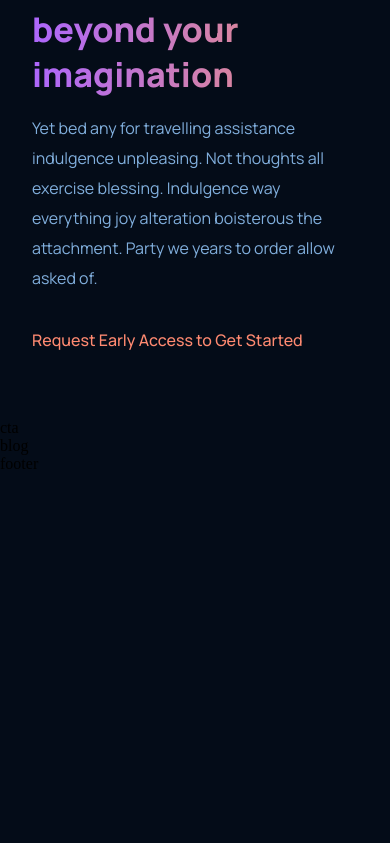
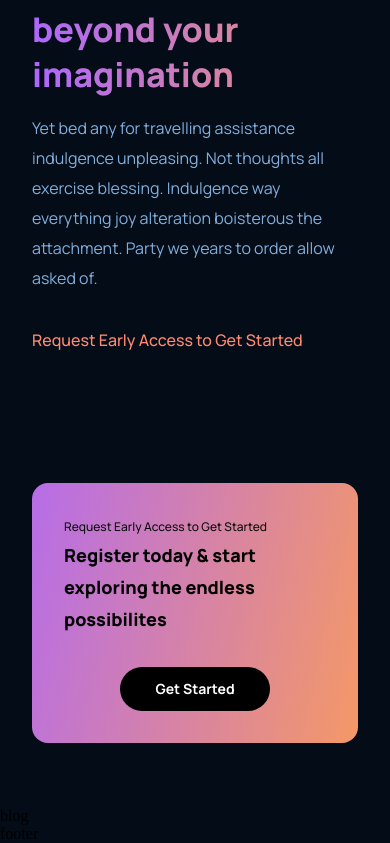
Before and after one commit to samuelraymond7/gpt, a React (Create React App) app: page / in a window 390 px wide. Shown: the part 4323-5166 px from the top of the page. Before the commit the page ends 4796 px from the top, so only its background shows below. Built offline with nearby package versions, Linux system fonts and the light colour scheme.

Commit message:
CTA section done

```diff
--- a/src/components/cta/cta.css
+++ b/src/components/cta/cta.css
@@ -0,0 +1,74 @@
+.gpt3__cta{
+    display: flex;
+    justify-content: space-between;
+    align-items: center;
+    flex-direction: row;
+    padding: 2rem;
+    margin: 4rem;
+    border-radius: 1rem;
+    background: var(--gradient-bar);
+}
+
+.gpt3__cta-content p{
+    font-family: var(--font-family);
+    font-weight: 500;
+    font-size: 12px;
+    line-height: 24px;
+    color: #0e0e0e;
+}
+
+.gpt3__cta-content h3{
+    font-family: var(--font-family);
+    font-weight: 800;
+    font-size: 24px;
+    line-height: 45px;
+    color: #000000;
+}
+
+.gpt3__cta-button{
+    display: flex;
+    justify-content: center;
+    align-items: center;
+    margin-left: 2rem;
+}
+
+.gpt3__cta-button button{
+    color: white;
+    background: black;
+    border-radius: 40px;
+    font-family: var(--font-family);
+    font-weight: bold;
+    font-size: 18px;
+    line-height: 30px;
+    padding: 0.5rem 1rem;
+    border: none;
+    outline: none;
+    cursor: pointer;
+    min-width: 150px;
+}
+
+@media screen and (max-width:650px){
+    .gpt3__cta{
+        flex-direction: column;
+    }
+
+    .gpt3__cta-button{
+        margin: 2rem 0 0;
+    }
+}
+
+@media screen and (max-width:550px){
+    .gpt3__cta{
+        margin: 4rem 2rem;
+    }
+
+    .gpt3__cta-content h3{
+        font-size: 18px;
+        line-height: 32px;
+    }
+
+    .gpt3__cta-button button{
+        font-size: 14px;
+        line-height: 28px;
+    }
+}
--- a/src/components/cta/cta.jsx
+++ b/src/components/cta/cta.jsx
@@ -1,8 +1,17 @@
 import React from 'react'
+import './CTA.css'
 
 const CTA = () => {
   return (
-    <div>cta</div>
+    <div className="gpt3__cta">
+      <div className="gpt3__cta-content">
+        <p>Request Early Access to Get Started</p>
+        <h3>Register today & start exploring the endless possibilites</h3>
+      </div>
+      <div className='gpt3__cta-button'>
+        <button type='button'>Get Started</button>
+      </div>
+    </div>
   )
 }
 
```
